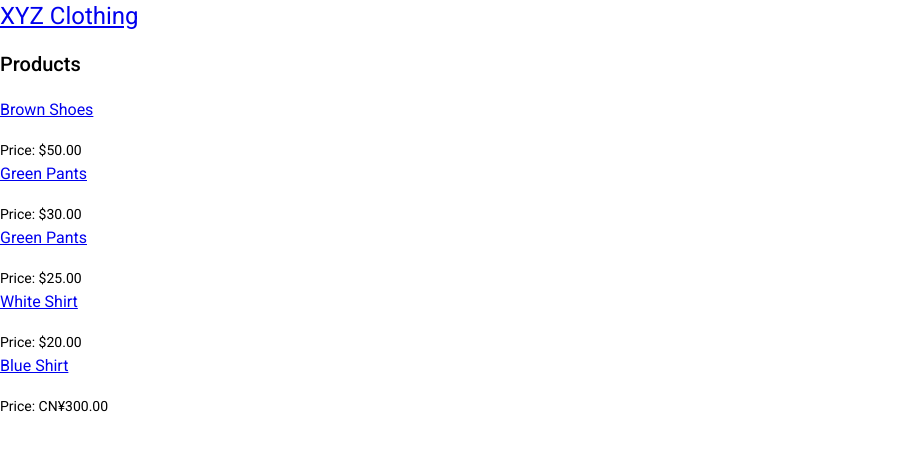
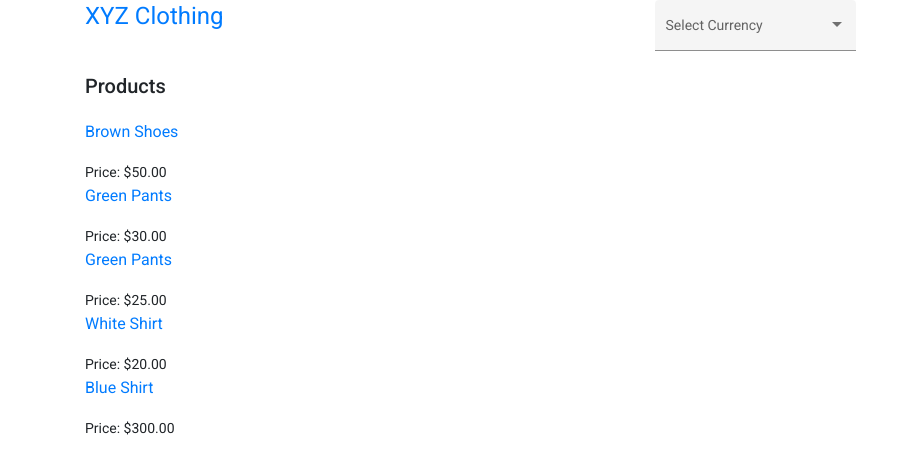
Before and after one commit to JadeMartin/XYZ-Clothing-, an Angular app: page /products in a window 1280 px wide. Shown: the top 472 px of the page, without its empty margins (0-903 px from the left). Built offline with nearby package versions, Linux system fonts and the light colour scheme.

Commit message:
Stable working with both material design library and bootstrap

```diff
--- a/angular.json
+++ b/angular.json
@@ -50,9 +50,13 @@
             ],
             "styles": [
               "./node_modules/@angular/material/prebuilt-themes/indigo-pink.css",
+              "node_modules/bootstrap/dist/css/bootstrap.min.css",
               "src/styles.css"
             ],
-            "scripts": []
+            "scripts": [
+              "node_modules/jquery/dist/jquery.min.js",
+              "node_modules/bootstrap/dist/js/bootstrap.min.js"
+            ]
           },
           "configurations": {
             "production": {
--- a/package.json
+++ b/package.json
@@ -7,7 +7,8 @@
     "build": "ng build",
     "test": "ng test",
     "lint": "ng lint",
-    "e2e": "ng e2e"
+    "e2e": "ng e2e",
+    "postinstall": "ngcc"
   },
   "private": true,
   "dependencies": {
@@ -21,6 +22,8 @@
     "@angular/platform-browser": "~10.1.6",
     "@angular/platform-browser-dynamic": "~10.1.6",
     "@angular/router": "~10.1.6",
+    "bootstrap": "^4.5.3",
+    "jquery": "^3.5.1",
     "rxjs": "~6.6.0",
     "tslib": "^2.0.0",
     "zone.js": "~0.10.2"
--- a/src/app/product-detail/product-detail.component.html
+++ b/src/app/product-detail/product-detail.component.html
@@ -1,3 +1,4 @@
+<div class="container">
     <h2>Product Details</h2>
     <div *ngIf="product">
         <h3>{{ product.name }}</h3>
@@ -15,3 +16,4 @@
             <div><span>Price: </span>{{product.price.amount | currency}}</div>
         </div>
     </div>
+</div>
--- a/src/app/products/products.component.html
+++ b/src/app/products/products.component.html
@@ -1,3 +1,4 @@
+<div class="container">
 
     <h2>Products</h2>
 
@@ -8,5 +9,6 @@
                 {{product.name}}
             </a>
         </h3>
-    <div><span>Price: </span>{{product.price.amount | currency:product.price.base}}</div>
+        <div><span>Price: </span>{{product.price.amount | currency}}</div>
     </div>
+</div>
--- a/src/app/top-bar/top-bar.component.html
+++ b/src/app/top-bar/top-bar.component.html
@@ -1,13 +1,50 @@
-<a [routerLink]="['/']">
+
+
+<nav>
+    <div class="container">
+        <div class="row">
+            <div class="col">
+                <a [routerLink]="['']">
                     <h1>XYZ Clothing</h1>
                 </a>
+            </div>
 
-
-<!-- <mat-form-field appearance="fill">
+            <div class="col">
+                <mat-form-field appearance="fill">
                     <mat-label>Select Currency</mat-label>
                     <mat-select>
-        <mat-option *ngFor="let currency of currencyList | async" [value]="currency.value">
+                        <mat-option *ngFor="let currency of currencyList | async" [value]="currency">
                             {{currency.base}}
                         </mat-option>
                     </mat-select>
-</mat-form-field> -->
+                </mat-form-field>
+            </div>
+        </div>
+    </div>
+</nav>
+
+<!--
+<nav class="navbar navbar-expand-lg navbar-light bg-light">
+    <a class="navbar-brand" [routerLink]="['/']">XYZ Clothing</a>
+    <button class="navbar-toggler" type="button" data-toggle="collapse" data-target="#navbarSupportedContent" aria-controls="navbarSupportedContent" aria-expanded="false" aria-label="Toggle navigation">
+      <span class="navbar-toggler-icon"></span>
+    </button>
+
+    <div class="collapse navbar-collapse" id="navbarSupportedContent">
+      <ul class="navbar-nav mr-auto">
+        <li class="nav-item active">
+          <a class="nav-link" [routerLink]="['/']">Products <span class="sr-only">(current)</span></a>
+        </li>
+        <li class="nav-item dropdown my-2 my-lg-0">
+            <mat-form-field appearance="fill">
+                <mat-label>Select Currency</mat-label>
+                <mat-select>
+                    <mat-option *ngFor="let currency of currencyList | async" [value]="currency">
+                        {{currency.base}}
+                    </mat-option>
+                </mat-select>
+            </mat-form-field>
+        </li>
+      </ul>
+    </div>
+  </nav> -->
```
Also changed, not shown: src/app/app.module.ts (+9 -0 lines), 1 other file (tests, documents, lock files or other folders). Lines whose indentation alone changed are shown as unchanged.
